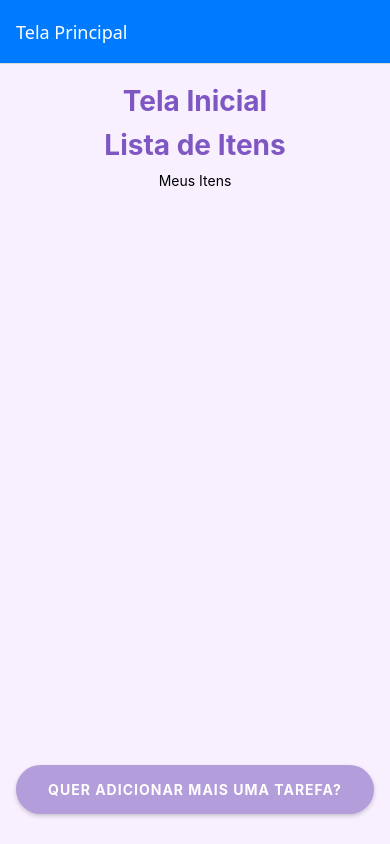
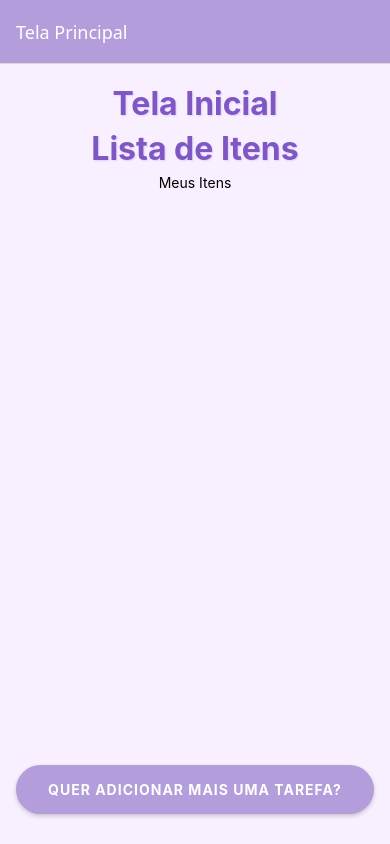
Before and after one commit to RafaelFigueiredoCode/Lista-de-Tarefas, a React Native app: screen /Home in a window 390 px wide. Built offline with nearby package versions, Linux system fonts and the light colour scheme.

Commit message:
Tela principal

```diff
--- a/App.js
+++ b/App.js
@@ -15,7 +15,7 @@ export default function App() {
           component={Home}
           options={{
             title: 'Tela Principal',
-            headerStyle: { backgroundColor: '#007bff' },
+            headerStyle: { backgroundColor: '#b39ddb' },
             headerTintColor: '#fff',
           }}
         />
@@ -23,7 +23,7 @@ export default function App() {
           name="Form"
           component={AddTask}
           options={{
-            title: 'Adicionador de tarefas',
+            title: '#b39ddb',
             headerStyle: { backgroundColor: '#007bff' },
             headerTintColor: '#fff',
           }}
--- a/paginas/home.jsx
+++ b/paginas/home.jsx
@@ -71,24 +71,38 @@ const styles = StyleSheet.create({
     justifyContent: 'center',
     padding: 20,
   },
+
   title: {
-    fontSize: 28,
+    fontSize: 32,
     fontWeight: 'bold',
     color: '#7e57c2',
-    marginBottom: 10,
+    marginBottom: 6,
+    textAlign: 'center',
+    textShadowColor: '#e0cfff',
+    textShadowOffset: { width: 1, height: 1 },
+    textShadowRadius: 2,
   },
+
   subtitle: {
-    fontSize: 24,
-    fontWeight: '600',
+    fontSize: 26,
+    fontWeight: '700',
     color: '#9575cd',
-    marginBottom: 10,
+    marginBottom: 12,
+    textAlign: 'center',
+    textShadowColor: '#e8dffb',
+    textShadowOffset: { width: 1, height: 1 },
+    textShadowRadius: 2,
   },
+
   link: {
     fontSize: 18,
-    color: '#512da8',
+    color: '#5e35b1',
+    fontStyle: 'italic',
     textDecorationLine: 'underline',
     marginBottom: 40,
+    textAlign: 'center',
   },
+
   button: {
     position: 'absolute',
     bottom: 30,
@@ -102,6 +116,7 @@ const styles = StyleSheet.create({
     shadowOpacity: 0.2,
     shadowRadius: 4,
   },
+
   buttonText: {
     color: '#fff',
     fontSize: 14,
```
